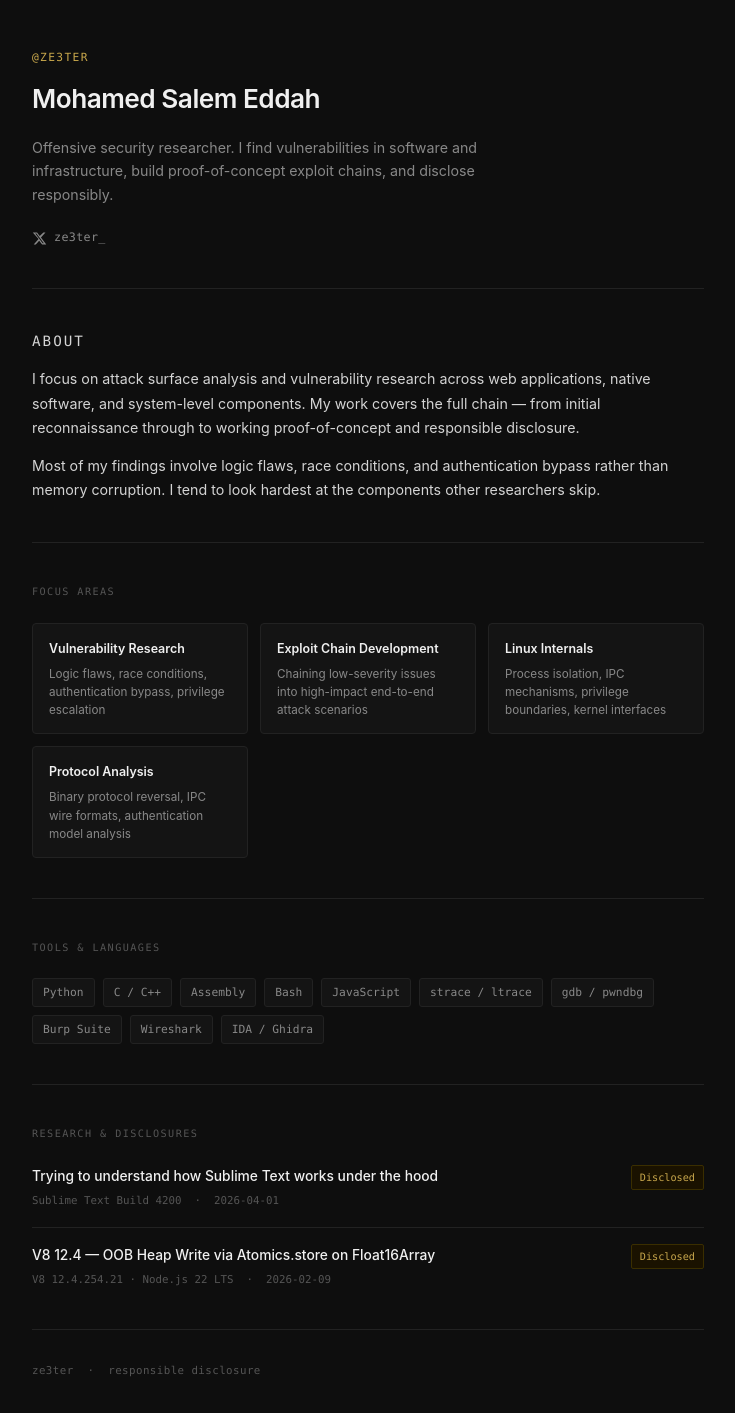
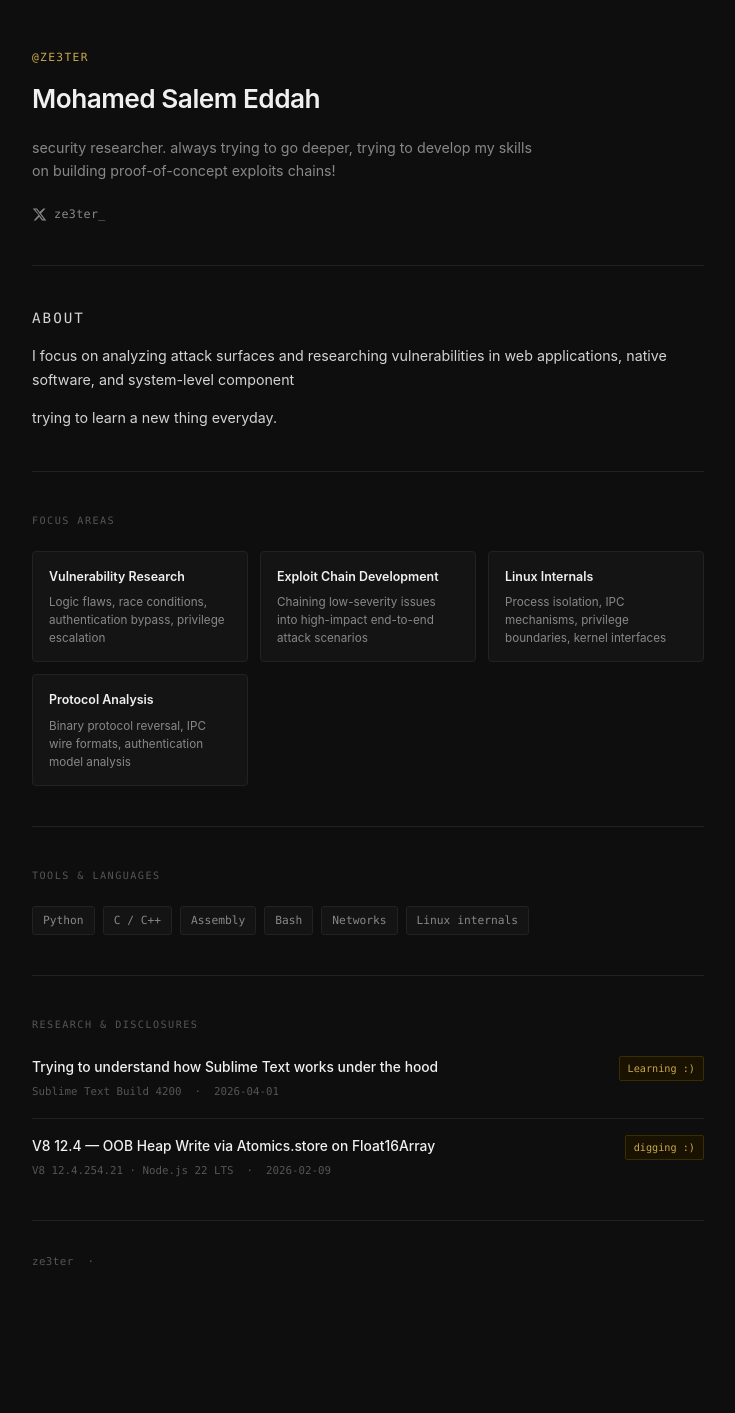
Before and after one commit to ze3tar/ze3tar.github.io, a Jekyll site: the page built from index.html, in a window 1280 px wide. Shown: the whole page, without its empty margins (272-1007 px from the left). Built offline with Jekyll 4.4.1, drawn with Linux system fonts in a browser that asks for light colours; after the commit the page ends 1304 px from its top, so only the background shows below that.

Commit message:
stuff
stuff

```diff
--- a/index.html
+++ b/index.html
@@ -7,7 +7,7 @@ layout: none
   <meta charset="UTF-8">
   <meta name="viewport" content="width=device-width, initial-scale=1.0">
   <title>ze3ter — Security Research</title>
-  <meta name="description" content="Mohamed Salem Eddah. Offensive security researcher focused on vulnerability research and exploit chain development.">
+  <meta name="description" content="Mohamed Salem Eddah. Security researcher focused on  understanding everything at low-level">
   <style>
     *, *::before, *::after { box-sizing: border-box; margin: 0; padding: 0; }
 
@@ -242,8 +242,8 @@ layout: none
       <p class="handle">@ze3ter</p>
       <h1>Mohamed Salem Eddah</h1>
       <p class="tagline">
-        Offensive security researcher. I find vulnerabilities in software and infrastructure,
-        build proof-of-concept exploit chains, and disclose responsibly.
+        security researcher. always trying to go deeper,
+        trying to develop my skills on building proof-of-concept exploits chains!
       </p>
       <div class="socials">
         <a class="social-link" href="https://x.com/ze3ter_" target="_blank" rel="noopener">
@@ -260,14 +260,11 @@ layout: none
     <section class="about">
       <p class="section-label">About</p>
       <p>
-        I focus on attack surface analysis and vulnerability research across web applications,
-        native software, and system-level components. My work covers the full chain — from
-        initial reconnaissance through to working proof-of-concept and responsible disclosure.
+        I focus on analyzing attack surfaces and researching vulnerabilities in
+        web applications, native software, and system-level component
       </p>
       <p>
-        Most of my findings involve logic flaws, race conditions, and authentication bypass
-        rather than memory corruption. I tend to look hardest at the components other
-        researchers skip.
+        trying to learn a new thing everyday.
       </p>
     </section>
 
@@ -302,12 +299,8 @@ layout: none
         <span class="skill">C / C++</span>
         <span class="skill">Assembly</span>
         <span class="skill">Bash</span>
-        <span class="skill">JavaScript</span>
-        <span class="skill">strace / ltrace</span>
-        <span class="skill">gdb / pwndbg</span>
-        <span class="skill">Burp Suite</span>
-        <span class="skill">Wireshark</span>
-        <span class="skill">IDA / Ghidra</span>
+        <span class="skill">Networks</span>
+        <span class="skill">Linux internals</span>
       </div>
     </section>
 
@@ -324,7 +317,7 @@ layout: none
             </div>
             <div class="r-meta">Sublime Text Build 4200 &nbsp;·&nbsp; 2026-04-01</div>
           </div>
-          <span class="r-tag tag-disclosure">Disclosed</span>
+          <span class="r-tag tag-disclosure">Learning :)</span>
         </li>
         <li>
           <div class="r-left">
@@ -335,14 +328,14 @@ layout: none
             </div>
             <div class="r-meta">V8 12.4.254.21 · Node.js 22 LTS &nbsp;·&nbsp; 2026-02-09</div>
           </div>
-          <span class="r-tag tag-disclosure">Disclosed</span>
+          <span class="r-tag tag-disclosure">digging :)</span>
         </li>
       </ul>
     </section>
 
     <!-- ── FOOTER ── -->
     <footer>
-      ze3ter &nbsp;·&nbsp; responsible disclosure
+      ze3ter &nbsp;·&nbsp;
     </footer>
 
   </div>
```
